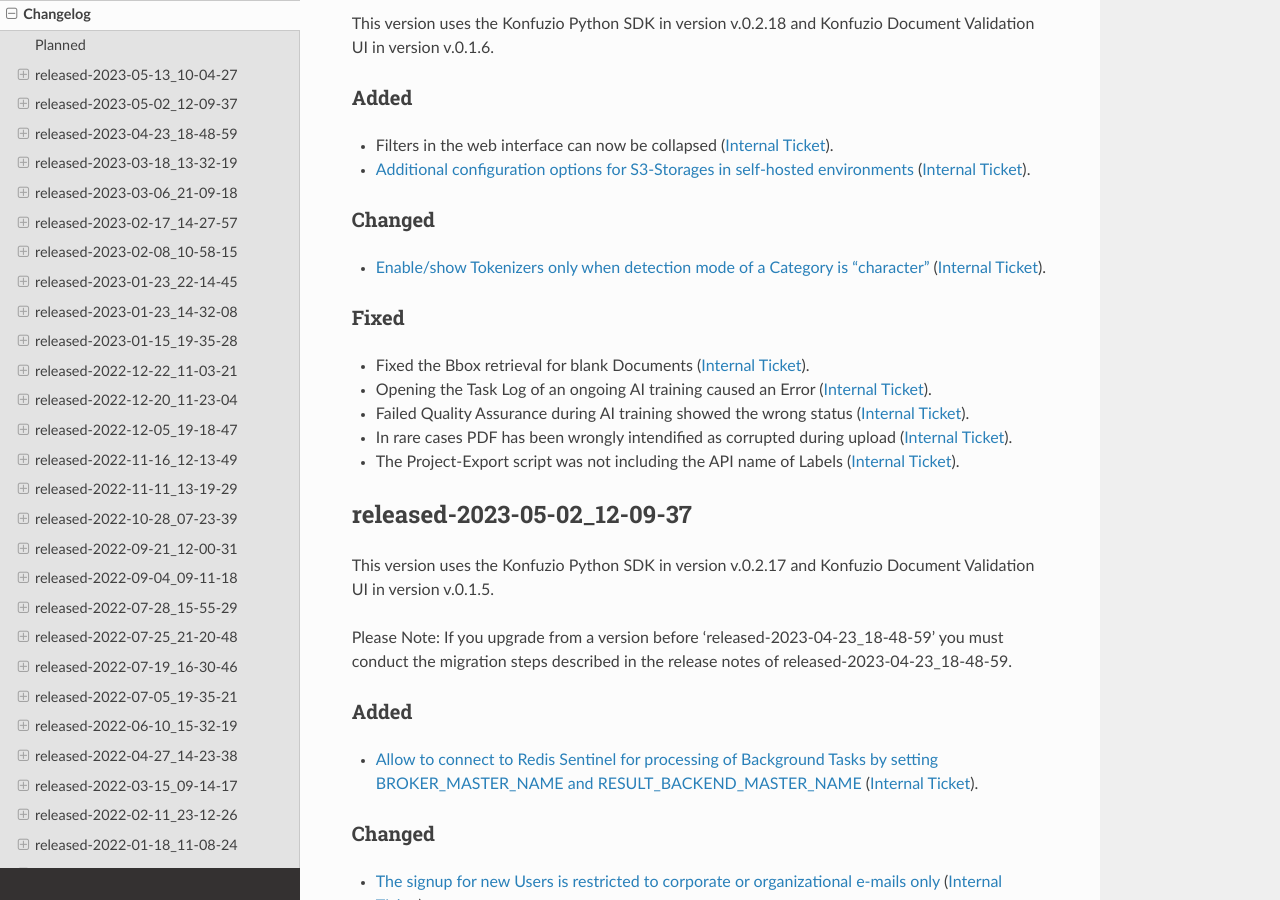
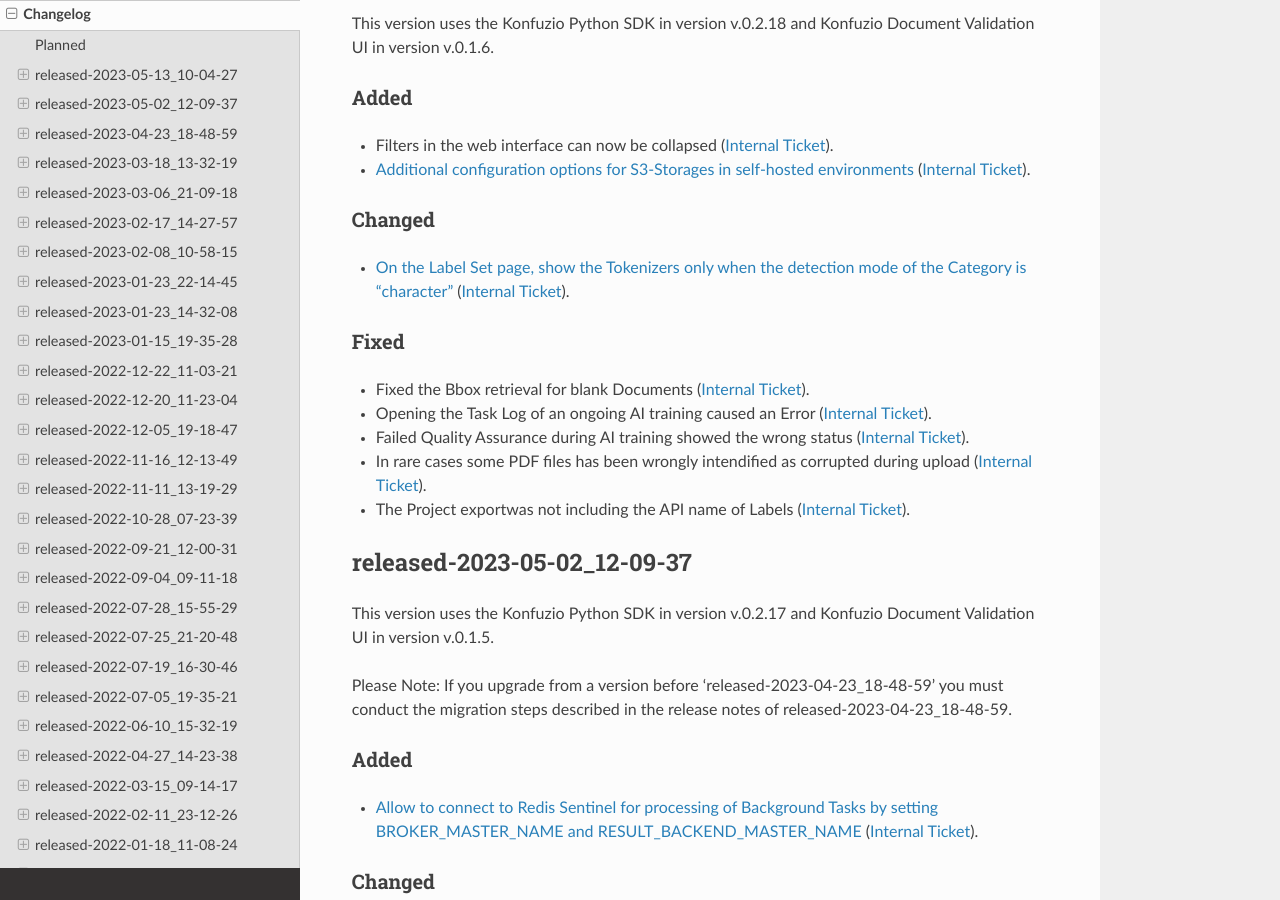
Before and after one commit to konfuzio-ai/konfuzio-sdk, a Sphinx documentation site: the page built from docs/web/changelog_app.md, in a window 1280 px wide and 900 px high, scrolled down 740 px. Built offline with Sphinx 7.4.7 and the Read the Docs theme 2.0.0, drawn with Linux system fonts in a browser that asks for light colours; pages that are not in the unit, such as notebooks, are missing from menus; a script that is not in the unit is left out.

Commit message:
Update changelog_app.md

```diff
--- a/docs/web/changelog_app.md
+++ b/docs/web/changelog_app.md
@@ -30,14 +30,14 @@
 - [Additional configuration options for S3-Storages in self-hosted environments](https://dev.konfuzio.com/web/on_premises.html#aws-s3-use-ssl) ([Internal Ticket](https://git.konfuzio.com/konfuzio/objectives/-/issues/11078)).
 
 ### Changed
-- [Enable/show Tokenizers only when detection mode of a Category is "character"](https://help.konfuzio.com/modules/tokenizers/index.html) ([Internal Ticket](https://git.konfuzio.com/konfuzio/objectives/-/issues/11027)).
+- [On the Label Set page, show the Tokenizers only when the detection mode of the Category is "character"](https://help.konfuzio.com/modules/tokenizers/index.html) ([Internal Ticket](https://git.konfuzio.com/konfuzio/objectives/-/issues/11027)).
 
 ### Fixed
 - Fixed the Bbox retrieval for blank Documents ([Internal Ticket](https://git.konfuzio.com/konfuzio/objectives/-/issues/11090)).
 - Opening the Task Log of an ongoing AI training caused an Error ([Internal Ticket](https://git.konfuzio.com/konfuzio/objectives/-/issues/10761)).
 - Failed Quality Assurance during AI training showed the wrong status ([Internal Ticket](https://git.konfuzio.com/konfuzio/objectives/-/issues/10987)).
-- In rare cases PDF has been wrongly intendified as corrupted during upload ([Internal Ticket](https://git.konfuzio.com/konfuzio/objectives/-/issues/11075)).
-- The Project-Export script was not including the API name of Labels ([Internal Ticket](https://git.konfuzio.com/konfuzio/objectives/-/issues/11054)).
+- In rare cases some PDF files has been wrongly intendified as corrupted during upload ([Internal Ticket](https://git.konfuzio.com/konfuzio/objectives/-/issues/11075)).
+- The Project exportwas not including the API name of Labels ([Internal Ticket](https://git.konfuzio.com/konfuzio/objectives/-/issues/11054)).
 
 ## released-2023-05-02_12-09-37
 
```
